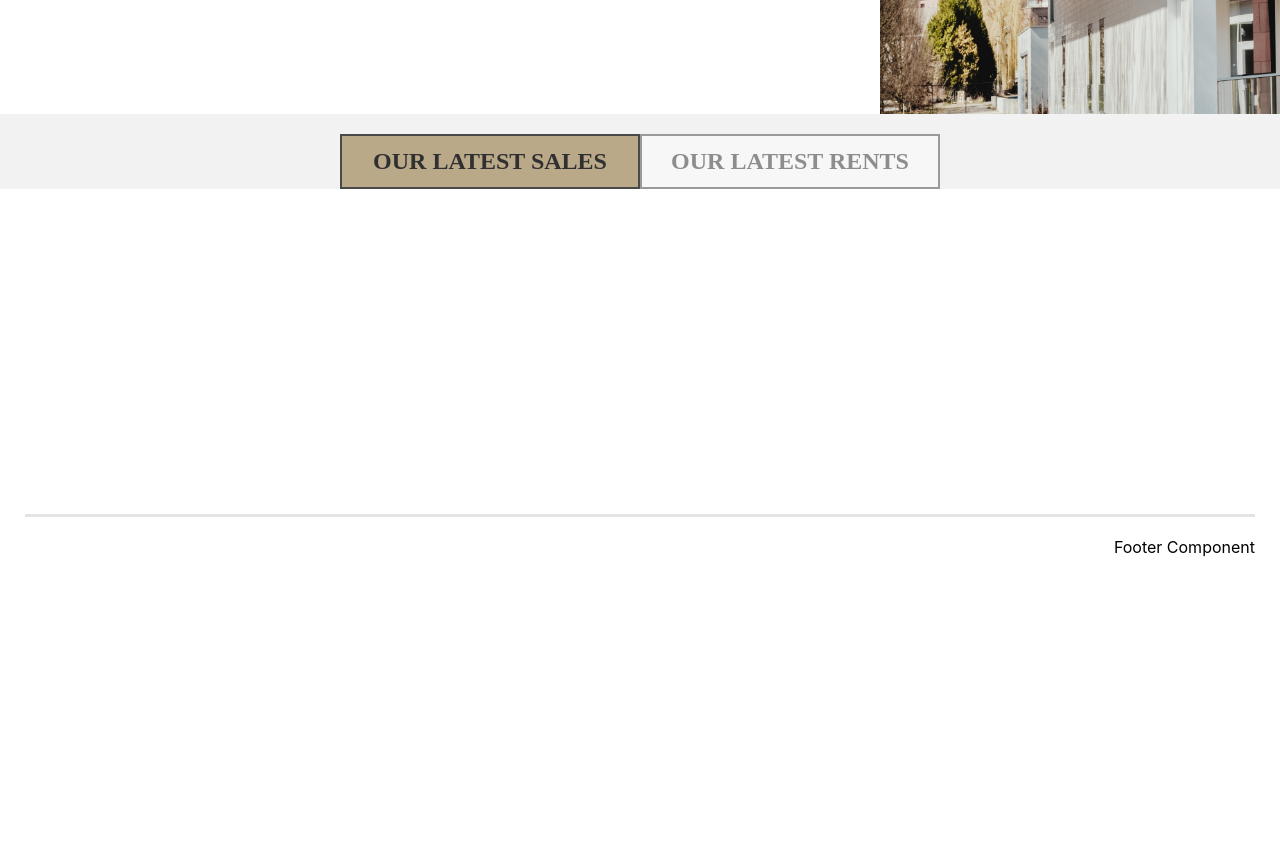
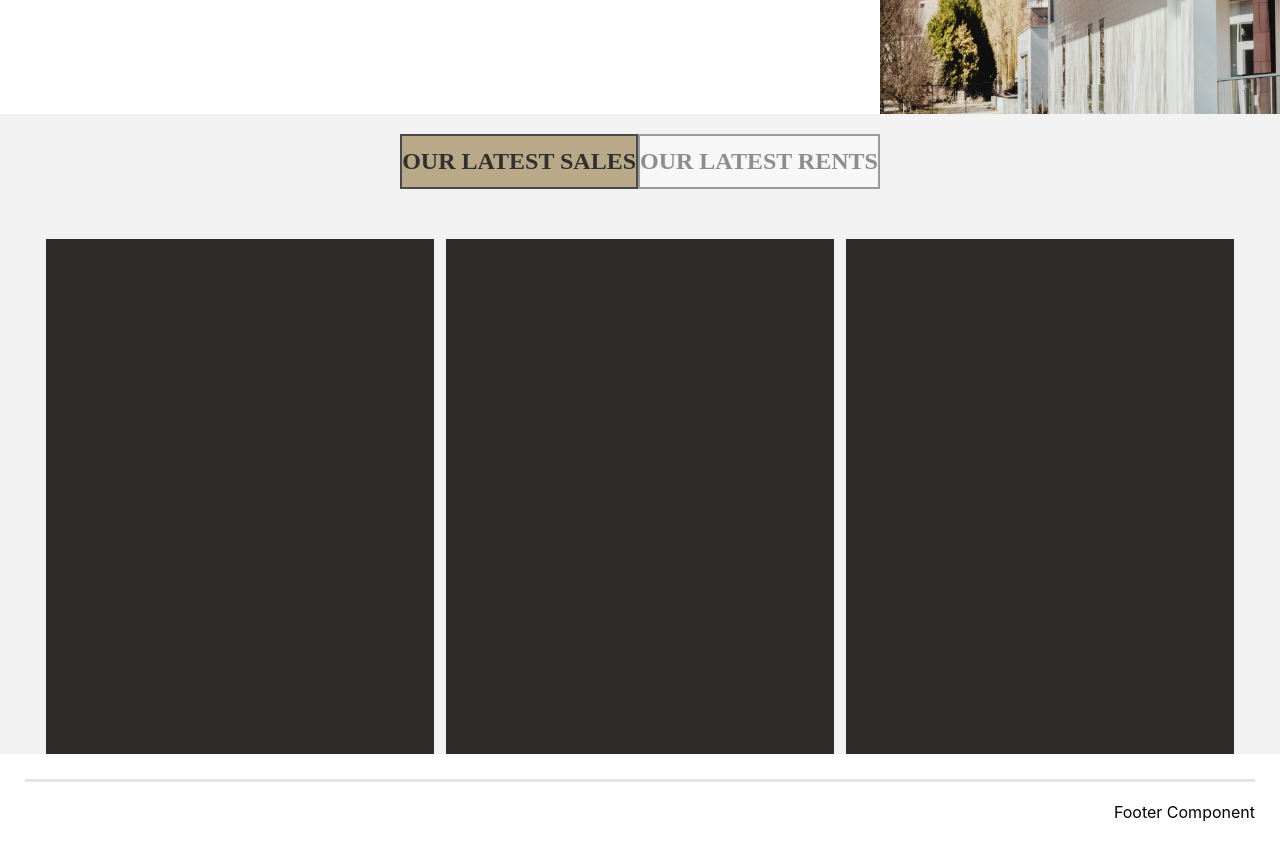
Before and after one commit to Machfar-Souhayel/testReact, a React (Create React App) app: page / in a window 1280 px wide. Shown: the part 740-1594 px from the top of the page. Before the commit the page ends 1329 px from the top, so only its background shows below. Built offline with nearby package versions, Linux system fonts and the light colour scheme.

Commit message:
working on cards

```diff
--- /dev/null
+++ b/src/components/CardComponent/CardComponent.js
@@ -0,0 +1,19 @@
+import React from 'react';
+import styles from './CardComponent.module.css';
+
+class CardComponent extends React.Component {
+  constructor(props) {
+    super(props);
+    this.state = {title: "Une expertise totale, une présence locale"};
+  }
+
+  render() {
+    return (
+      <div className={styles.CardComponent}>
+
+      </div>
+  );
+  }
+}
+
+export default CardComponent;
--- /dev/null
+++ b/src/components/CardComponent/CardComponent.module.css
@@ -0,0 +1,6 @@
+.CardComponent {
+  width: 388px;
+  height: 515px;
+  background: #2e2b2b;
+  border: 1px solid 707070;
+}
--- a/src/components/CatalogueMenu/CatalogueMenu.module.css
+++ b/src/components/CatalogueMenu/CatalogueMenu.module.css
@@ -8,7 +8,7 @@
 }
 
 .CatalogueMenu ul li button {
-  width: 300px;
+  max-width: 300px;
   height: 55px;
   font-family: merriweather;
   font-size: 24px;
@@ -17,6 +17,7 @@
   border: 2px solid #1f1f1f;
   opacity: 41%;
   cursor: pointer;
+  transition: 0.4s ease-in-out;
 }
 
 .CatalogueMenu ul li button.isSelected {
--- a/src/components/Description/Description.js
+++ b/src/components/Description/Description.js
@@ -25,12 +25,11 @@ class Description extends React.Component {
         <h1>{this.state.mainTitle}</h1>
         <h3>{this.state.secondTitle}</h3>
         <p>{this.state.paragraph.header}</p>
-        <p>{this.state.paragraph.expertise
+        {this.state.paragraph.expertise
             .map(el => {
               return <p>{el}</p>
             })
-          }
-        </p>
+        }
 
       </div>
   );
--- a/src/components/Footer/Footer.module.css
+++ b/src/components/Footer/Footer.module.css
@@ -3,7 +3,6 @@
   height: 100px;
   color: black;
   padding: 25px;
-  margin-top: 300px;
   text-align: right;
 }
 
--- a/src/components/RatedCard/RatedCard.module.css
+++ b/src/components/RatedCard/RatedCard.module.css
@@ -88,7 +88,7 @@
 /* On screens that are 576px or less*/
 @media screen and (max-width: 576px) {
   div.RatedCard {
-    width: 450px;
+    max-width: 450px;
     margin: 0 auto;
   }
 
--- a/src/pages/HomePage/HomePage.js
+++ b/src/pages/HomePage/HomePage.js
@@ -8,6 +8,7 @@ import Description from './../../components/Description/Description.js';
 import RatedCard from './../../components/RatedCard/RatedCard.js'
 import ExpertiseCard from '../../components/ExpertiseCard/ExpertiseCard';
 import CatalogueMenu from '../../components/CatalogueMenu/CatalogueMenu';
+import CardComponent from '../../components/CardComponent/CardComponent';
 
 
 class HomePage extends React.Component {
@@ -24,6 +25,11 @@ class HomePage extends React.Component {
         </section>
         <section className={styles.catalogueAndContactSection}>
           <CatalogueMenu />
+          <div className={styles.cardsContainer}>
+            <CardComponent />
+            <CardComponent />
+            <CardComponent />
+          </div>
         </section>
 
         <Footer />
--- a/src/pages/HomePage/HomePage.module.css
+++ b/src/pages/HomePage/HomePage.module.css
@@ -20,6 +20,16 @@ section.catalogueAndContactSection {
   padding-top: 20px;
   background-color: #f2f2f2;
 }
+
+.cardsContainer {
+  max-width: 1200px;
+  margin: 0 auto;
+  display: flex;
+  justify-content: space-around;
+  align-items: center;
+  margin-top: 50px;
+}
+
 /* On screens that are 1200px or less */
 @media screen and (max-width: 1500px) {
   img.showcaseImage {
@@ -39,3 +49,14 @@ section.catalogueAndContactSection {
     display: none;
   }
 }
+
+/* On screens that are 768px or less*/
+@media screen and (max-width: 768px) {
+  .cardsContainer {
+    flex-direction: column;
+  }
+}
+
+/* On screens that are 576px or less */
+@media screen and (max-width: 576px) {
+}
```
Also changed, not shown: 1 other file (tests, documents, lock files or other folders).
